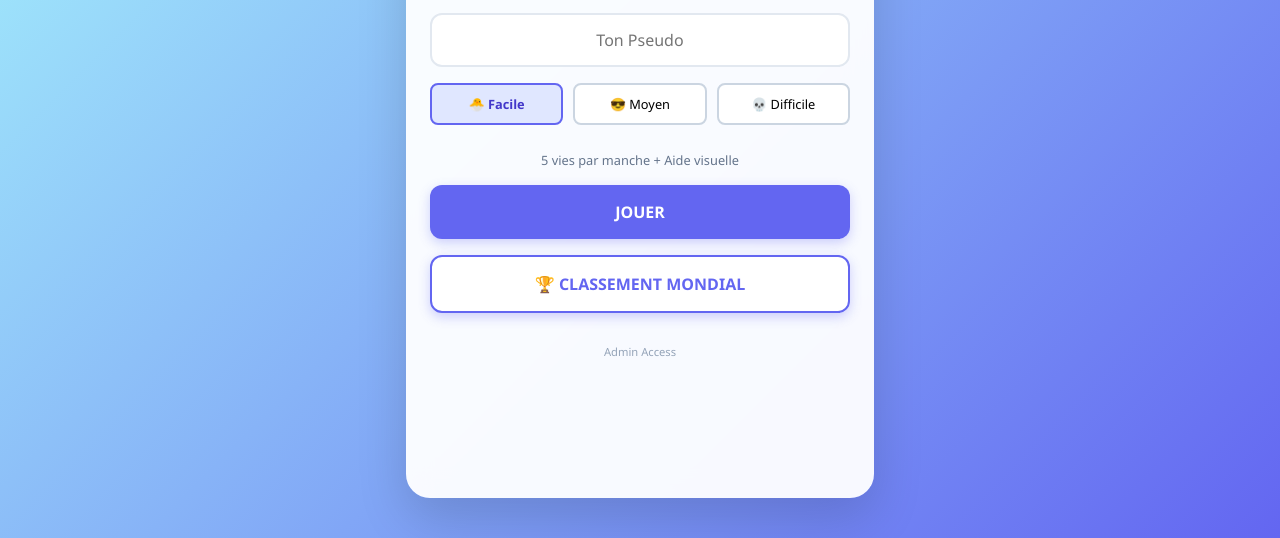
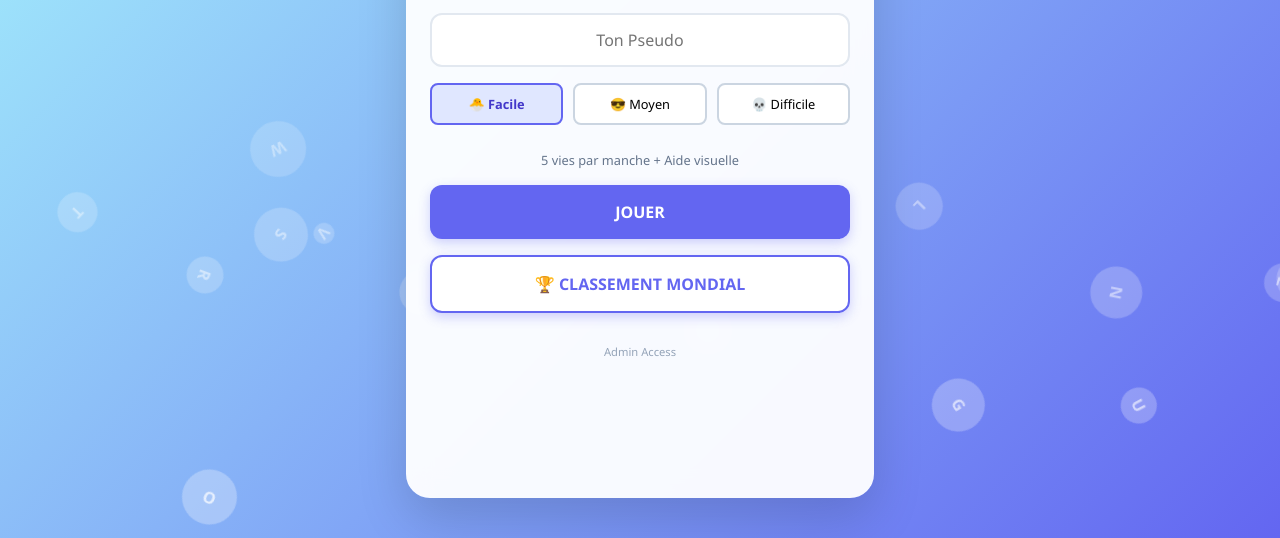
Before and after one commit to firstged/demo-devops, a plain HTML site: page index.html in a window 1280 px wide. Shown: the part 262-800 px from the top of the page. Drawn offline with nearby package versions, Linux system fonts and the light colour scheme.

Commit message:
restauration animation bulles

```diff
--- a/index.html
+++ b/index.html
@@ -38,6 +38,38 @@
             display: flex;
             justify-content: center;
             align-items: center;
+        }
+
+        /* --- FOND ANIMÉ (RESTAURÉ) --- */
+        .bubbles-container {
+            position: absolute;
+            width: 100%;
+            height: 100%;
+            z-index: 0;
+            overflow: hidden;
+            pointer-events: none;
+            top: 0;
+            left: 0;
+        }
+
+        .bubble {
+            position: absolute;
+            bottom: -50px;
+            background: rgba(255, 255, 255, 0.3);
+            border-radius: 50%;
+            display: flex;
+            justify-content: center;
+            align-items: center;
+            color: rgba(255, 255, 255, 0.8);
+            font-weight: bold;
+            animation: floatUp linear infinite;
+        }
+
+        @keyframes floatUp {
+            to {
+                transform: translateY(-120vh) rotate(360deg);
+                opacity: 0;
+            }
         }
 
         /* --- UI COMPONENTS --- */
@@ -281,6 +313,9 @@
 
 <body>
 
+    <!-- CONTENEUR DES BULLES (RESTAURÉ) -->
+    <div class="bubbles-container" id="bubbles"></div>
+
     <div class="app-container">
 
         <!-- 1. HOME SCREEN -->
@@ -466,10 +501,6 @@
             // Tracking Stats (Admin) dans Firebase
             if (db) {
                 try {
-                    const statsRef = doc(db, "stats", "global");
-                    // On essaie d'incrémenter, si le doc n'existe pas on le crée
-                    // Note: setDoc avec merge ne marche pas bien avec increment sur doc vide parfois
-                    // Pour le TP on fait simple : addDoc dans une collection 'games_log'
                     await addDoc(collection(db, "games_log"), {
                         mode: gameState.currentDifficulty,
                         timestamp: new Date()
@@ -610,7 +641,6 @@
         }
 
         function showToast(msg) {
-            // Simple alert visual hack for TP
             const hint = document.getElementById('hint-text');
             const prev = hint.innerText;
             hint.innerText = msg;
@@ -646,10 +676,7 @@
             const list = document.getElementById('leaderboard-list');
             list.innerHTML = '<li style="text-align:center">Chargement...</li>';
 
-            // Highlights buttons
             document.querySelectorAll('#screen-leaderboard .mode-btn').forEach(b => b.classList.remove('selected'));
-            // Hacky way to select button by text content for TP speed
-            // (Better to use IDs in real app)
 
             if (!db) {
                 list.innerHTML = "<li>Base de données non connectée :(</li>";
@@ -659,8 +686,6 @@
             try {
                 const q = query(
                     collection(db, "scores"),
-                    // where("difficulty", "==", mode), // Besoin d'index composite parfois
-                    // On fait simple : on trie par score et on filtre en JS si besoin ou index simple
                     orderBy("score", "desc"),
                     limit(50)
                 );
@@ -671,7 +696,7 @@
 
                 querySnapshot.forEach((doc) => {
                     const data = doc.data();
-                    if (data.difficulty === mode) { // Filtre JS pour éviter erreur index Firestore
+                    if (data.difficulty === mode) {
                         if (rank <= 10) {
                             let badge = rank === 1 ? '🥇' : (rank === 2 ? '🥈' : (rank === 3 ? '🥉' : rank));
                             html += `
@@ -700,7 +725,7 @@
 
         window.verifyAdmin = async () => {
             const pwd = document.getElementById('admin-pwd').value;
-            if (pwd === "admin123") { // Mot de passe "Hardcodé" pour le TP
+            if (pwd === "admin123") {
                 document.getElementById('admin-modal').style.display = 'none';
                 loadAdminStats();
                 showScreen('screen-admin');
@@ -712,7 +737,6 @@
         async function loadAdminStats() {
             if (!db) return;
 
-            // Calculs basiques (lecture brute pour le TP, non optimisé pour prod)
             const logsSnap = await getDocs(collection(db, "games_log"));
             const scoresSnap = await getDocs(query(collection(db, "scores"), orderBy("score", "desc"), limit(1)));
 
@@ -722,7 +746,6 @@
             document.getElementById('stat-total-games').innerText = totalGames;
             document.getElementById('stat-high-score').innerText = highScore;
 
-            // Répartition Modes
             let easy = 0, medium = 0, hard = 0;
             logsSnap.forEach(doc => {
                 const m = doc.data().mode;
@@ -731,7 +754,6 @@
                 else if (m === 'hard') hard++;
             });
 
-            // Graphique
             const ctx = document.getElementById('statsChart').getContext('2d');
             if (window.myChart) window.myChart.destroy();
 
@@ -747,6 +769,22 @@
             });
         }
 
+        // --- BUBBLES ANIMATION (RESTAURÉ) ---
+        function spawnBubble() {
+            const b = document.createElement('div');
+            b.className = 'bubble';
+            const size = Math.random() * 40 + 20;
+            b.style.width = size + 'px';
+            b.style.height = size + 'px';
+            b.style.left = Math.random() * 100 + '%';
+            b.style.animationDuration = (Math.random() * 10 + 10) + 's';
+            b.innerText = alphabet[Math.floor(Math.random() * 26)];
+            document.getElementById('bubbles').appendChild(b);
+            setTimeout(() => b.remove(), 20000);
+        }
+        setInterval(spawnBubble, 1000);
+        for (let i = 0; i < 10; i++) spawnBubble();
+
         // Support touche Entrée
         document.getElementById('inp-guess').addEventListener('keypress', (e) => {
             if (e.key === 'Enter') submitGuess();
```
